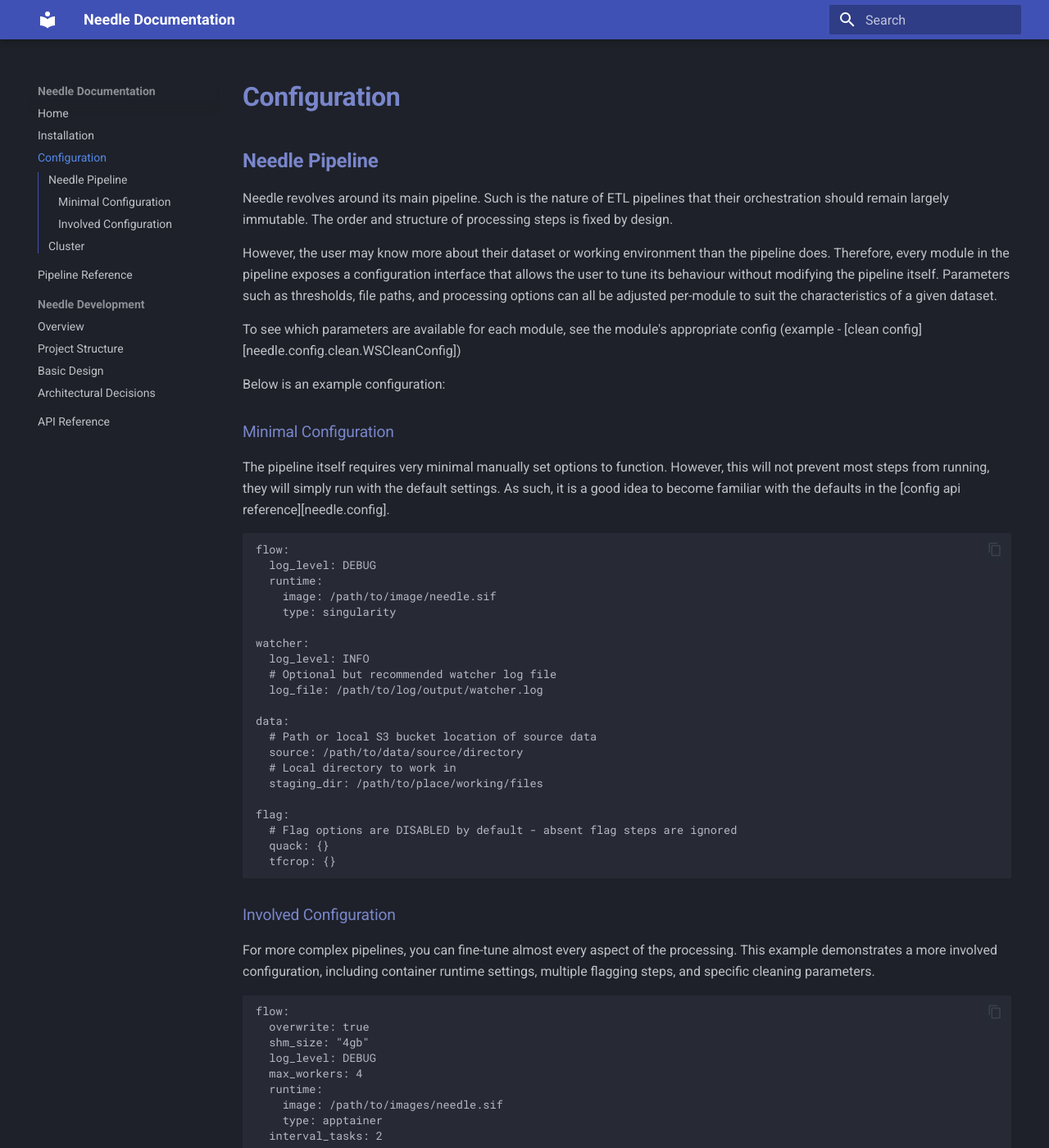
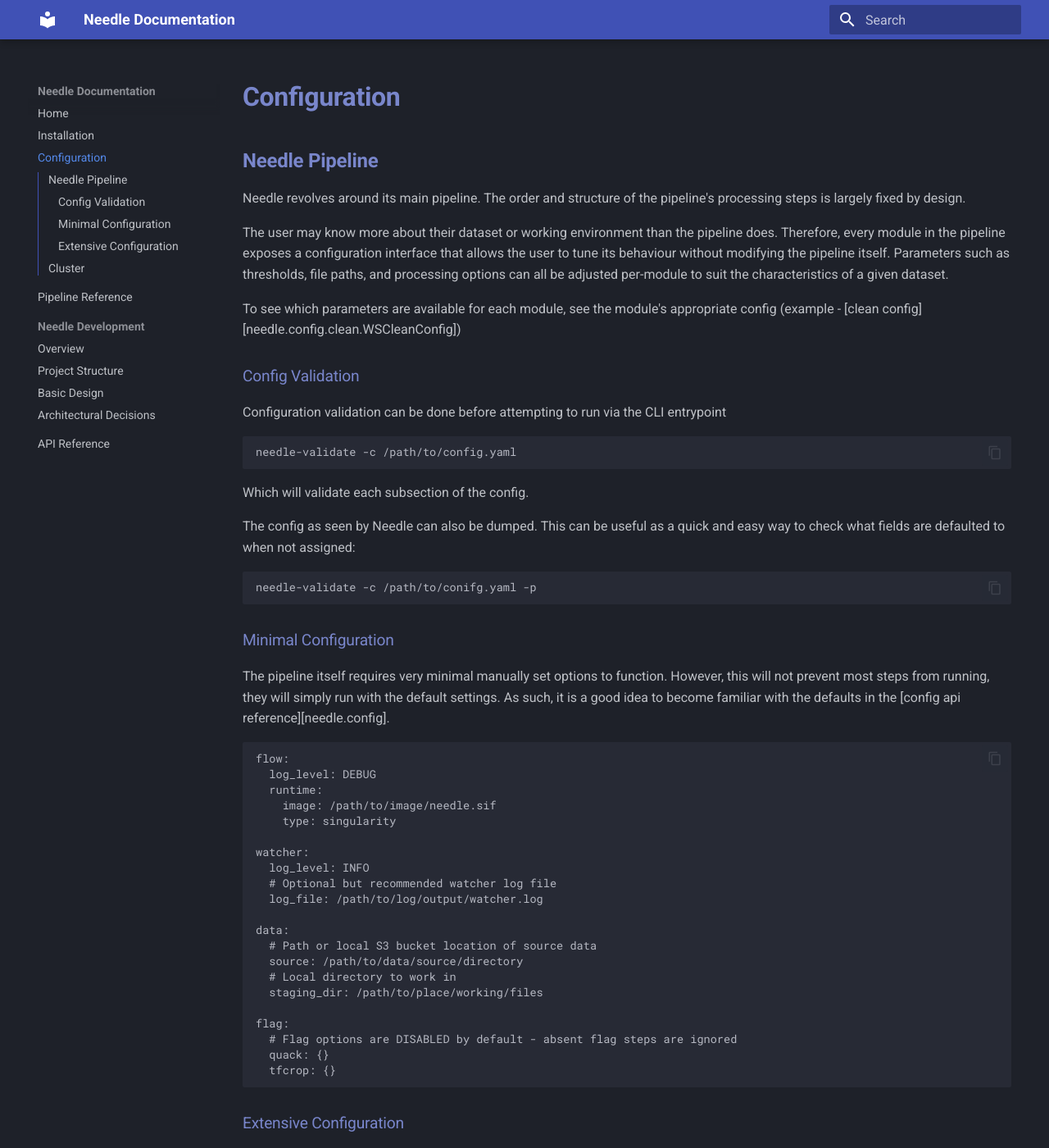
Before and after one commit to ADACS-Australia/RChhetri-2026A, an MkDocs documentation site: the page built from docs/configuration.md, in a window 1280 px wide and 1400 px high. Shown: the whole window at 82% size. Built offline with MkDocs 1.6.1 and Material for MkDocs 9.7.7, drawn with Linux system fonts in a browser that asks for light colours.

Commit message:
configuration update for validation

````diff
--- a/docs/configuration.md
+++ b/docs/configuration.md
@@ -2,13 +2,27 @@
 
 ## Needle Pipeline
 
-Needle revolves around its main pipeline. Such is the nature of ETL pipelines that their orchestration should remain largely immutable. The order and structure of processing steps is fixed by design.
+Needle revolves around its main pipeline. The order and structure of the pipeline's processing steps is largely fixed by design.
 
-However, the user may know more about their dataset or working environment than the pipeline does. Therefore, every module in the pipeline exposes a configuration interface that allows the user to tune its behaviour without modifying the pipeline itself. Parameters such as thresholds, file paths, and processing options can all be adjusted per-module to suit the characteristics of a given dataset.
+The user may know more about their dataset or working environment than the pipeline does. Therefore, every module in the pipeline exposes a configuration interface that allows the user to tune its behaviour without modifying the pipeline itself. Parameters such as thresholds, file paths, and processing options can all be adjusted per-module to suit the characteristics of a given dataset.
 
 To see which parameters are available for each module, see the module's appropriate config (example - [clean config][needle.config.clean.WSCleanConfig])
 
-Below is an example configuration:
+### Config Validation
+
+Configuration validation can be done before attempting to run via the CLI entrypoint
+
+```bash
+needle-validate -c /path/to/config.yaml
+```
+
+Which will validate each subsection of the config.
+
+The config as seen by Needle can also be dumped. This can be useful as a quick and easy way to check what fields are defaulted to when not assigned:
+
+```bash
+needle-validate -c /path/to/conifg.yaml -p
+```
 
 ### Minimal Configuration
 
@@ -38,7 +52,7 @@ flag:
   tfcrop: {}
 ```
 
-### Involved Configuration
+### Extensive Configuration
 
 For more complex pipelines, you can fine-tune almost every aspect of the processing. This example demonstrates a more involved configuration, including container runtime settings, multiple flagging steps, and specific cleaning parameters.
 
````
